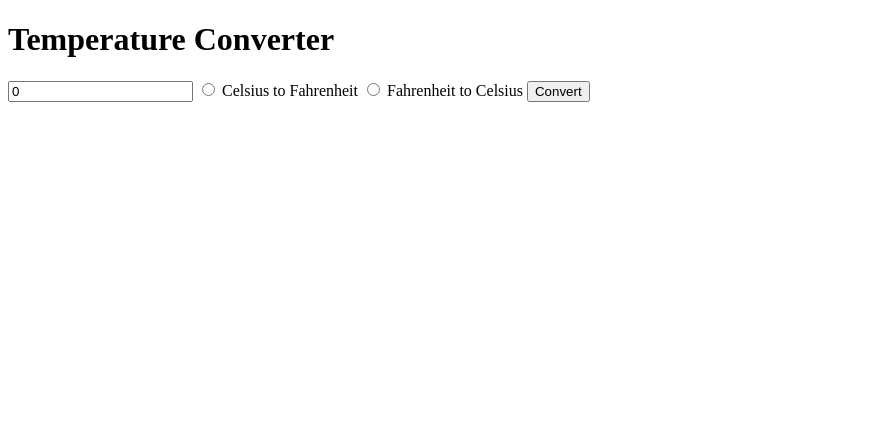
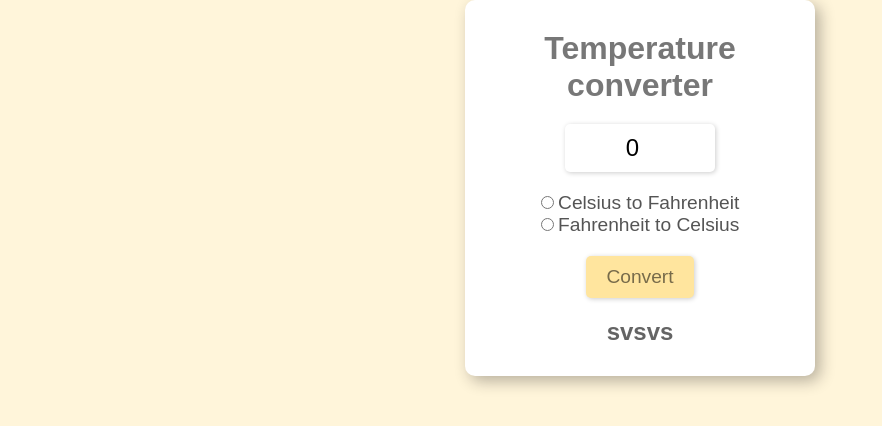
Before and after one commit to dijanakalaposratic/pp-06-temperature-converter, a plain HTML site: page index.html in a window 1280 px wide. Shown: the whole page, without its empty margins (0-882 px from the left). Drawn offline with Linux system fonts and the light colour scheme.

Commit message:
added styling with index.css

```diff
--- a/index.css
+++ b/index.css
@@ -0,0 +1,67 @@
+* {
+	margin: 0;
+	padding: 0;
+	box-sizing: border-box;
+}
+
+body {
+	background-color: #fff5da;
+	font-family: "Nunito", sans-serif;
+	margin: 0 auto;
+	/* padding: 200px; */
+}
+
+form {
+	background-color: #fff;
+	margin: 0 auto;
+	padding: 30px;
+	border-radius: 10px;
+	max-width: 350px;
+	box-shadow: 5px 5px 15px rgba(27, 26, 26, 0.317);
+	display: flex;
+	flex-direction: column;
+	align-items: center;
+	justify-content: center;
+	text-align: center;
+}
+
+h1 {
+	color: #00000088;
+}
+#textBox {
+	padding: 10px;
+	margin: 20px auto;
+	border: none;
+	border-radius: 5px;
+	box-shadow: 1px 1px 5px rgba(0, 0, 0, 0.2);
+	width: 150px;
+	font-size: 1.5rem;
+	text-align: center;
+}
+
+label {
+	font-size: 1.2rem;
+	color: #000000ab;
+}
+
+button {
+	padding: 10px 20px;
+	margin: 20px auto;
+	border: none;
+	border-radius: 5px;
+	background-color: #ffe59e;
+	box-shadow: 1px 1px 5px rgba(0, 0, 0, 0.2);
+	color: #00000088;
+	font-size: 1.2rem;
+	cursor: pointer;
+}
+
+button:hover {
+	background-color: #fcd978;
+}
+
+#result {
+	font-size: 1.5rem;
+	font-weight: 600;
+	color: #0000009b;
+}
--- a/index.html
+++ b/index.html
@@ -14,18 +14,22 @@
 	</head>
 	<body>
 		<form>
-			<h1>Temperature Converter</h1>
+			<h1>Temperature converter</h1>
 			<input type="number" id="textBox" value="0" />
 
-			<input type="radio" id="toFahrenheit" name="unit" />
-			<label for="toFahrenheit">Celsius to Fahrenheit</label>
+			<div>
+				<input type="radio" id="toFahrenheit" name="unit" />
+				<label for="toFahrenheit">Celsius to Fahrenheit</label>
+			</div>
 
-			<input type="radio" id="toCelsius" name="unit" />
-			<label for="toCelsius">Fahrenheit to Celsius</label>
+			<div>
+				<input type="radio" id="toCelsius" name="unit" />
+				<label for="toCelsius">Fahrenheit to Celsius</label>
+			</div>
 
 			<button type="submit">Convert</button>
 
-			<p id="result"></p>
+			<p id="result">svsvs</p>
 		</form>
 	</body>
 </html>
```
